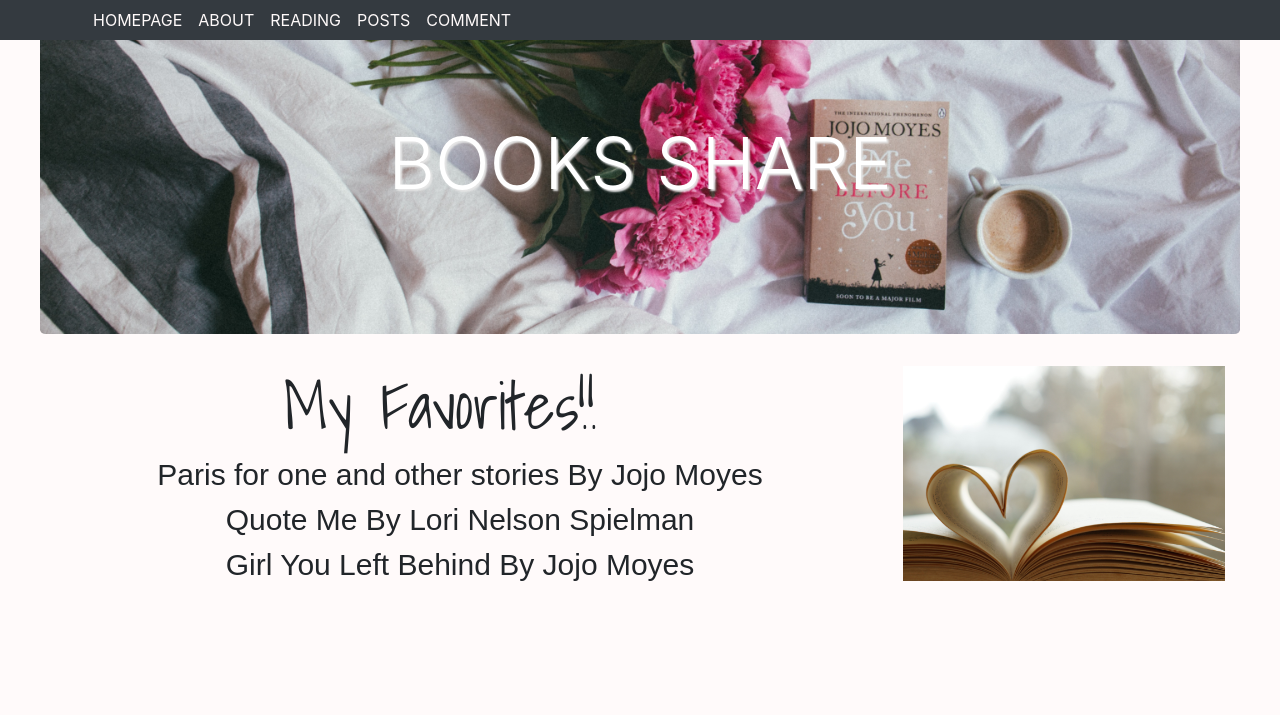
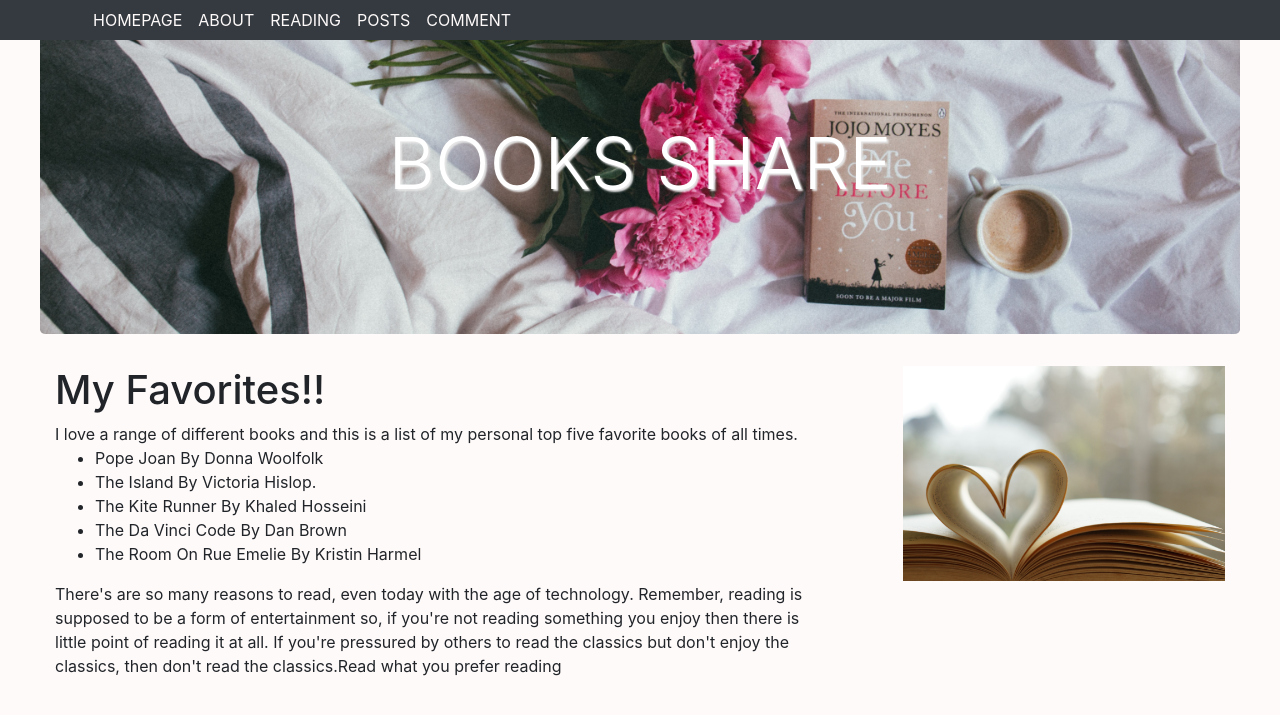
Before and after one commit to Anat12527/BlogA, a Flask app: page /about/favorites in a window 1280 px wide. Shown: the top 715 px of the page. Run offline with Flask 2, Linux system fonts and the light colour scheme; some libraries are stand-ins or nearby versions; some web fonts are replaced.

Commit message:
changes on favorites page

```diff
--- a/app/templates/about/favorites.html
+++ b/app/templates/about/favorites.html
@@ -4,13 +4,19 @@
 <div class="container-fluid ">
         <div class="row align-items-start">
                 <div class="col-lg-8 ">
-                     <div class="reading-now">
+                     <div class="favorites-list">
                                <h1>My Favorites!!</h1>
+
+                               <div class="favorites-personal">I love a range of different books and this is a list of my personal top five favorite books of all times. </div>
                                <ul>
-                                 <li>Paris for one and other stories By Jojo Moyes</li>
-                                 <li>Quote Me By Lori Nelson Spielman</li>
-                                 <li>Girl You Left Behind By Jojo Moyes</li>
+                                 <li>Pope Joan By Donna Woolfolk </li>
+                                 <li>The Island By Victoria Hislop.</li>
+                                 <li>The Kite Runner By Khaled Hosseini</li>
+                                 <li>The Da Vinci Code By Dan Brown </li>
+                                 <li>The Room On Rue Emelie By Kristin Harmel</li>
                                </ul>
+                                <p>There's are so many reasons to read, even today with the age of technology. Remember, reading is supposed to be a form of entertainment so, if you're not reading something you enjoy then there is little point of reading it at all. If you're pressured by others to read the classics but don't enjoy the classics, then don't read the classics.Read what you prefer reading</p>
+
                            </div>
 
                 </div>
```
